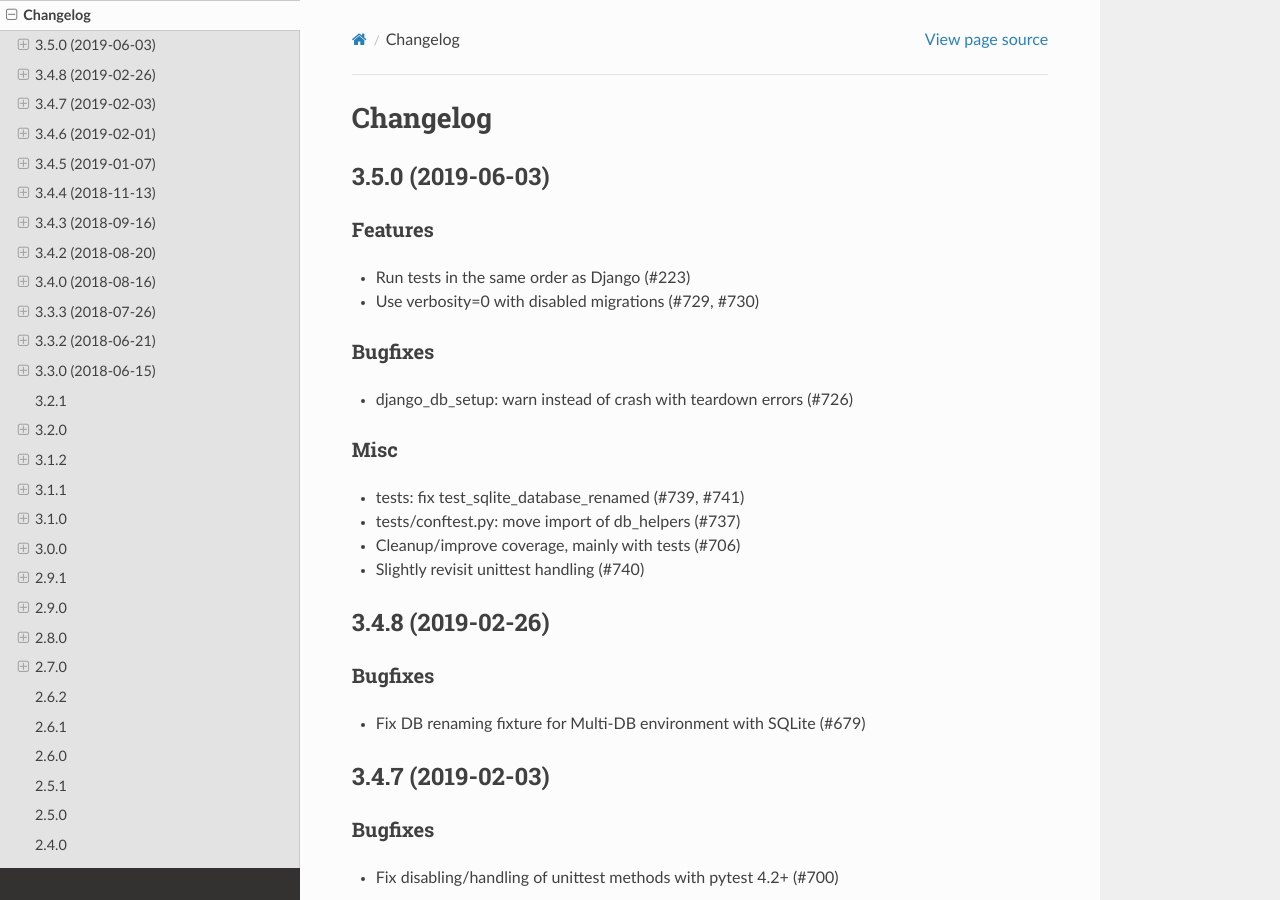
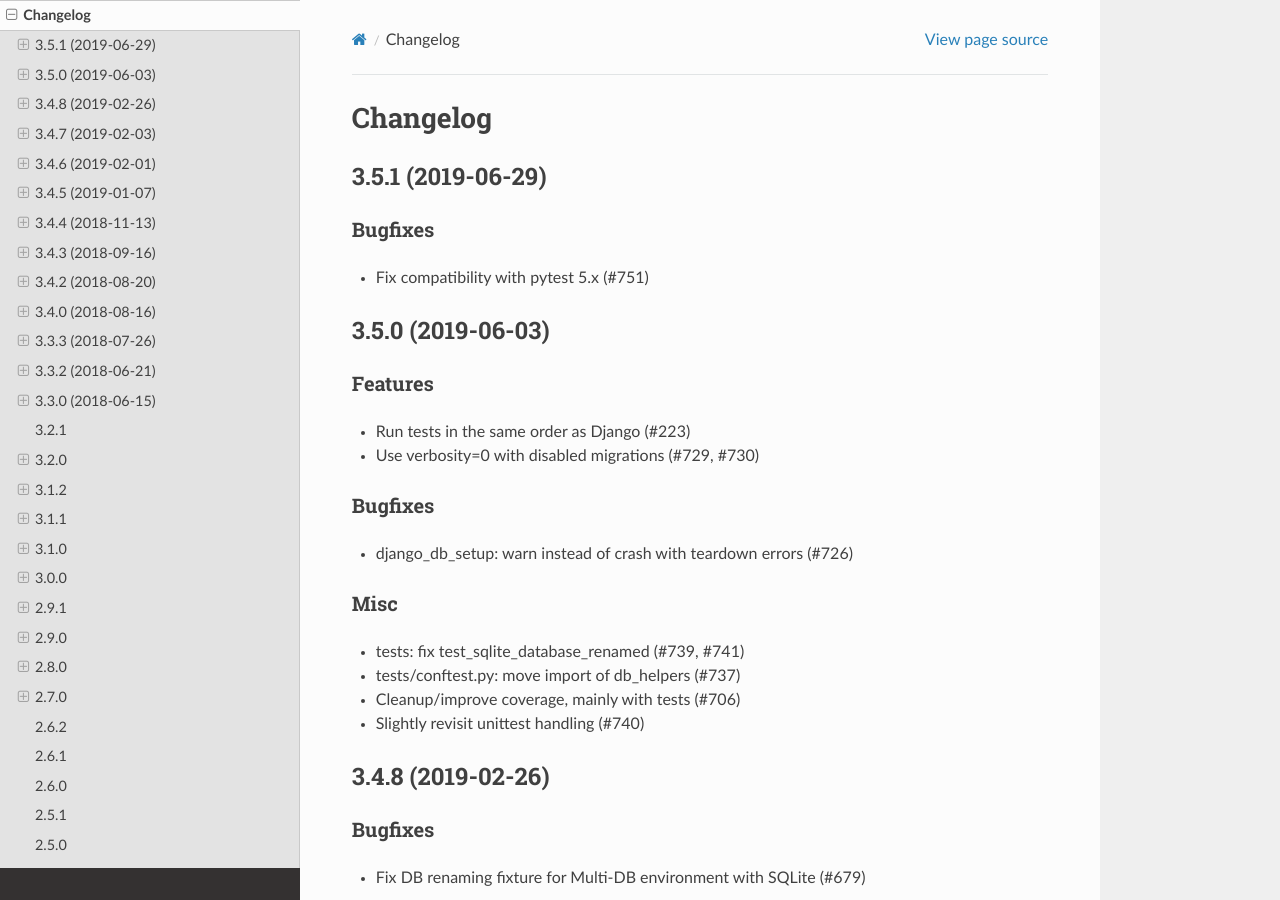
Before and after one commit to pytest-dev/pytest-django, a Sphinx documentation site: the page built from docs/changelog.rst, in a window 1280 px wide and 900 px high. Built offline with Sphinx 7.4.7 and the Read the Docs theme 2.0.0, drawn with Linux system fonts in a browser that asks for light colours; cross-references to code outside the pages are shown as plain code.

Commit message:
Release 3.5.1

```diff
--- a/docs/changelog.rst
+++ b/docs/changelog.rst
@@ -1,5 +1,13 @@
 Changelog
 =========
+
+3.5.1 (2019-06-29)
+------------------
+
+Bugfixes
+^^^^^^^^
+
+* Fix compatibility with pytest 5.x (#751)
 
 3.5.0 (2019-06-03)
 ------------------
```
